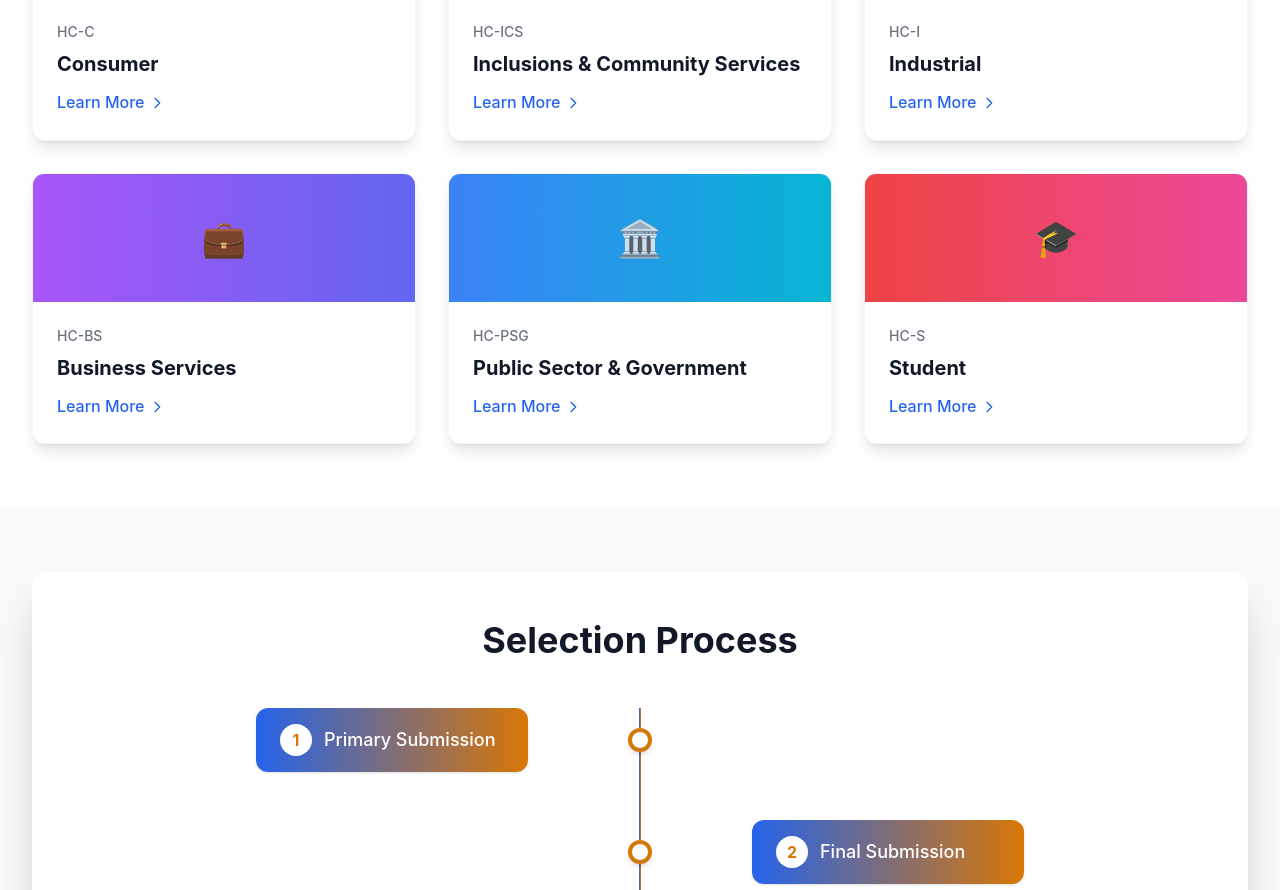
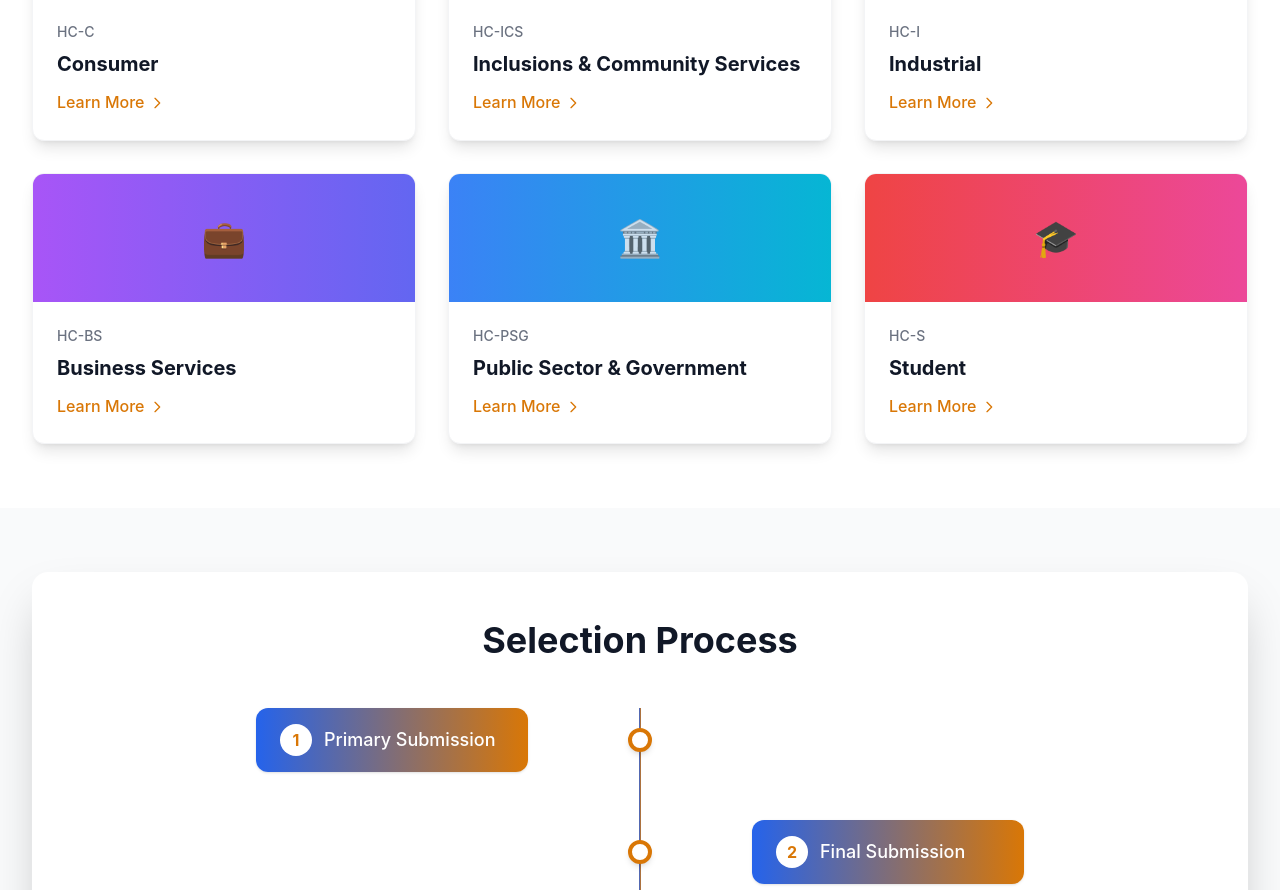
Before and after one commit to Ayonspoiler/BIIN_Award_Function, a React (Vite) app in the folder frontend/: page / in a window 1280 px wide. Shown: the part 1570-2460 px from the top of the page. Built offline with nearby package versions, Linux system fonts and the light colour scheme.

Commit message:
Home Page Updated.

```diff
--- a/frontend/src/pages/Home.jsx
+++ b/frontend/src/pages/Home.jsx
@@ -170,7 +170,7 @@ const Home = () => {
                   </h3>
                   <Link
                     to={`/categories#${category.anchor}`}
-                    className="text-primary-600 hover:text-primary-700 font-medium inline-flex items-center"
+                    className="text-secondary-600 hover:text-primary-700 font-medium inline-flex items-center"
                   >
                     Learn More
                     <svg
```
